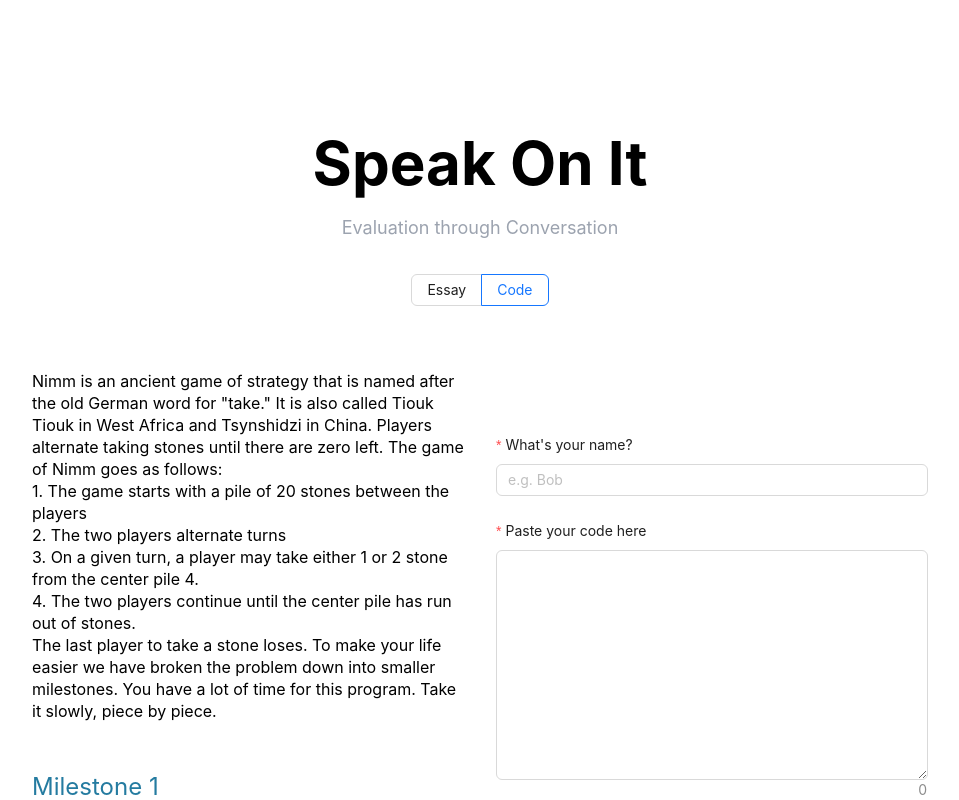
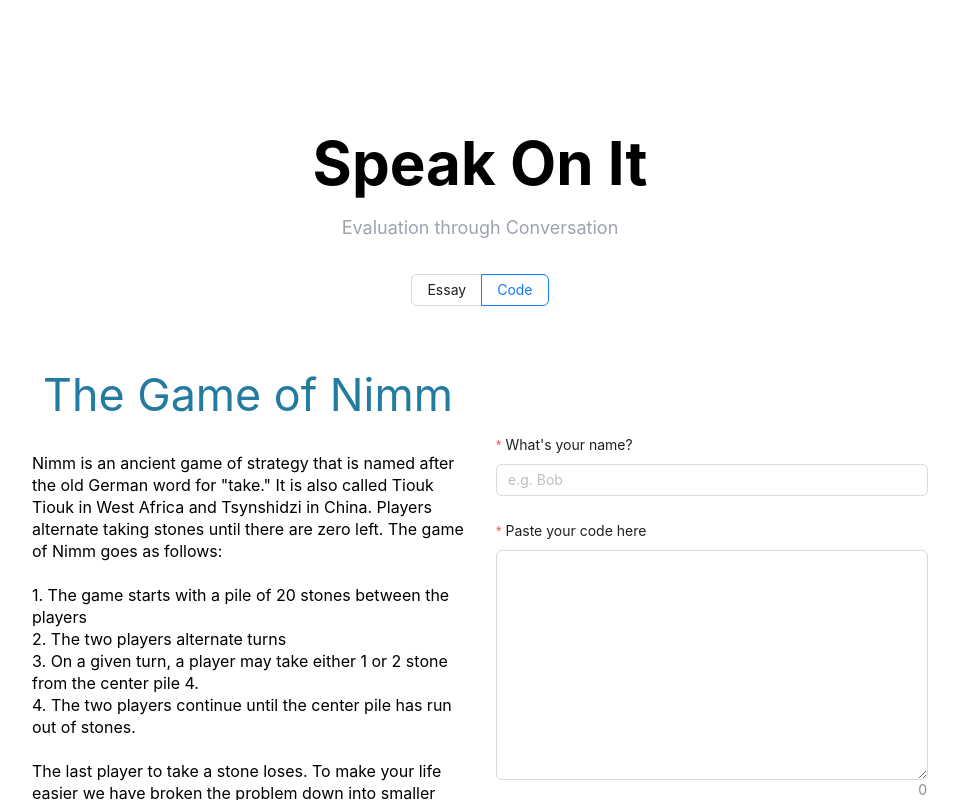
Before and after one commit to josephtey/speak-on-it, a React (Create React App) app: page / in a window 1280 px wide. Both pictures are taken after a click on the label "Code". Shown: the top 800 px of the page, without its empty margins (160-1119 px from the left). Built offline with nearby package versions, Linux system fonts and the light colour scheme; no server answers.

Commit message:
added formatting

```diff
--- a/src/screens/Evaluate.js
+++ b/src/screens/Evaluate.js
@@ -125,7 +125,7 @@ const Evaluate = () => {
 
   return evaluation ? (
     <div className="flex justify-center content-center w-full py-24">
-      <div className="w-9/12 justify-center content-center font-serif flex flex-col gap-8">
+      <div className="w-9/12 justify-center content-center flex flex-col gap-8">
         <div className="text-2xl mb-16">
           <span className="text-3xl">
             <b>
--- a/src/screens/Home.js
+++ b/src/screens/Home.js
@@ -181,10 +181,12 @@ const Home = (props) => {
       ) : (
         <div className="flex flex-row gap-8 w-full px-48 py-8">
           <p className="w-1/2 h-screen overflow-scroll">
+            <h1>The Game of Nimm</h1>
             Nimm is an ancient game of strategy that is named after the old
             German word for "take." It is also called Tiouk Tiouk in West Africa
             and Tsynshidzi in China. Players alternate taking stones until there
             are zero left. The game of Nimm goes as follows: <br />
+            <br />
             <ol>
               <li>
                 1. The game starts with a pile of 20 stones between the players
@@ -199,6 +201,7 @@ const Home = (props) => {
                 stones.{" "}
               </li>
             </ol>
+            <br />
             The last player to take a stone loses. To make your life easier we
             have broken the problem down into smaller milestones. You have a lot
             of time for this program. Take it slowly, piece by piece.
```
